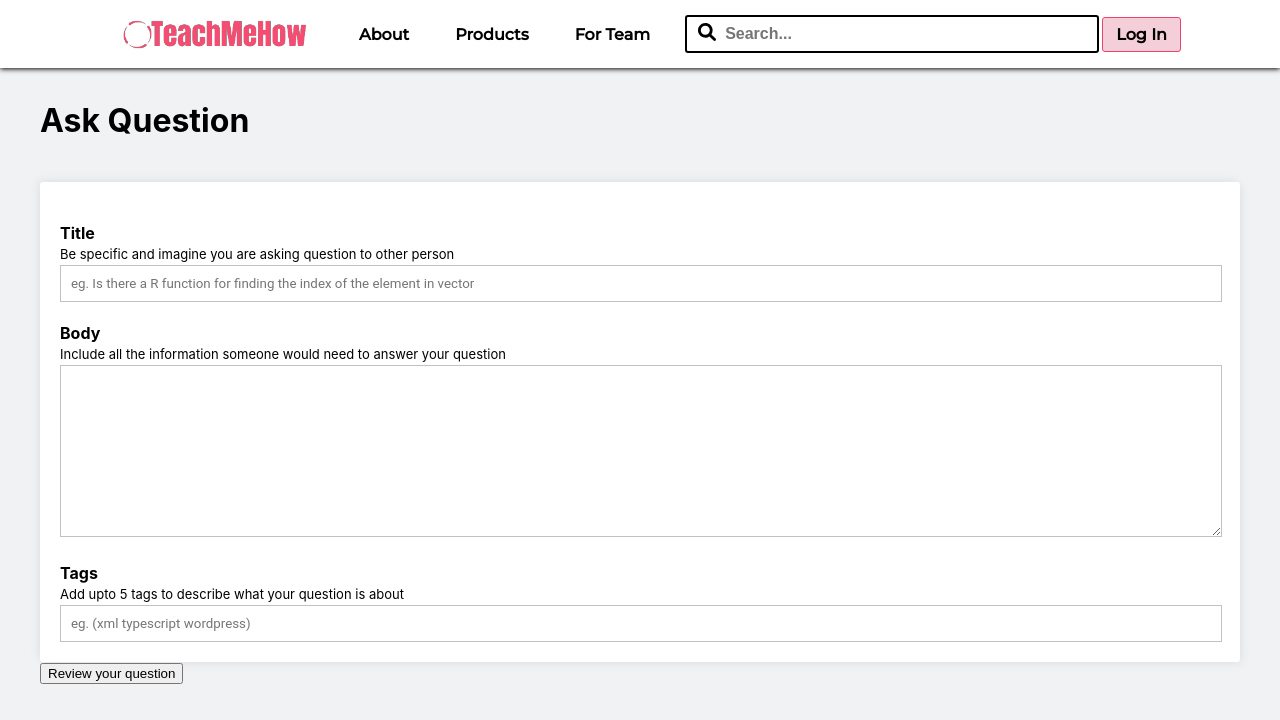
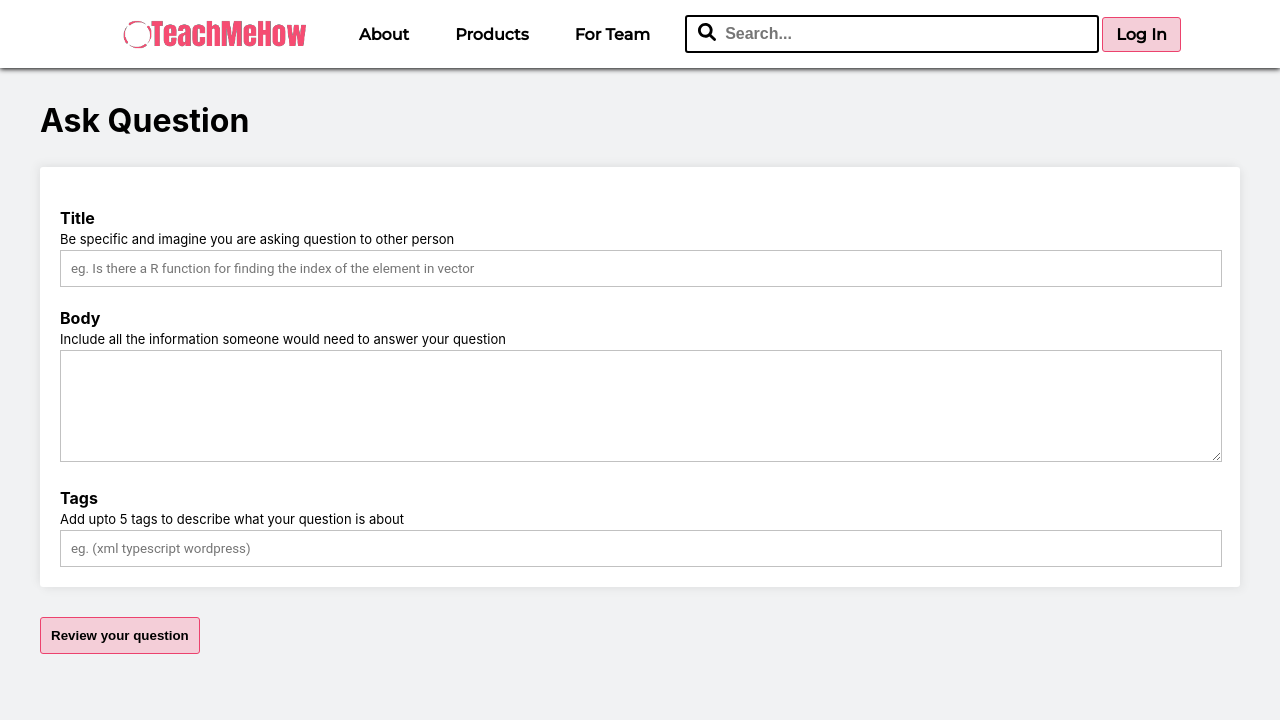
Before and after one commit to anujak1802/Stackoverflow-Clone, a React (Create React App) app in the folder client/: page /AskQuestion in a window 1280 px wide. Shown: the top 720 px of the page. Built offline with nearby package versions, Linux system fonts and the light colour scheme.

Commit message:
Review-button css added

```diff
--- a/client/src/pages/AskQuestion/AskQuestion.css
+++ b/client/src/pages/AskQuestion/AskQuestion.css
@@ -9,7 +9,7 @@
 }
 
 .ask-ques-container h1{
-    padding: 80px 0px 20px 0px;
+    padding: 80px 0px 5px 0px;
 }
 
 .ask-ques-container form .ask-form-container{
@@ -37,3 +37,19 @@
     resize: vertical;
     font-family: 'Roboto', sans-serif;
 }
+
+.review-btn{
+    margin: 30px 0px;
+    padding: 10px;
+    border: solid 1px #ec426d;
+    border-radius: 3px;
+    background-color: #f4ced8;
+    transition: 0.3s;
+    font-weight: 700;
+    color: black;
+    cursor: pointer;
+}
+
+.review-btn:hover{
+    background-color: #df7390;
+}
--- a/client/src/pages/AskQuestion/AskQuestion.jsx
+++ b/client/src/pages/AskQuestion/AskQuestion.jsx
@@ -16,7 +16,7 @@ const AskQuestion = () => {
                     <label htmlFor="ask-ques-body">
                         <h4>Body</h4>
                         <p>Include all the information someone would need to answer your question</p>
-                        <textarea name="" id="ask-ques-body" cols="30" rows="10"></textarea>
+                        <textarea name="" id="ask-ques-body" cols="30" rows="6"></textarea>
                     </label>
                     <label htmlFor="ask-ques-tags">
                         <h4>Tags</h4>
```
